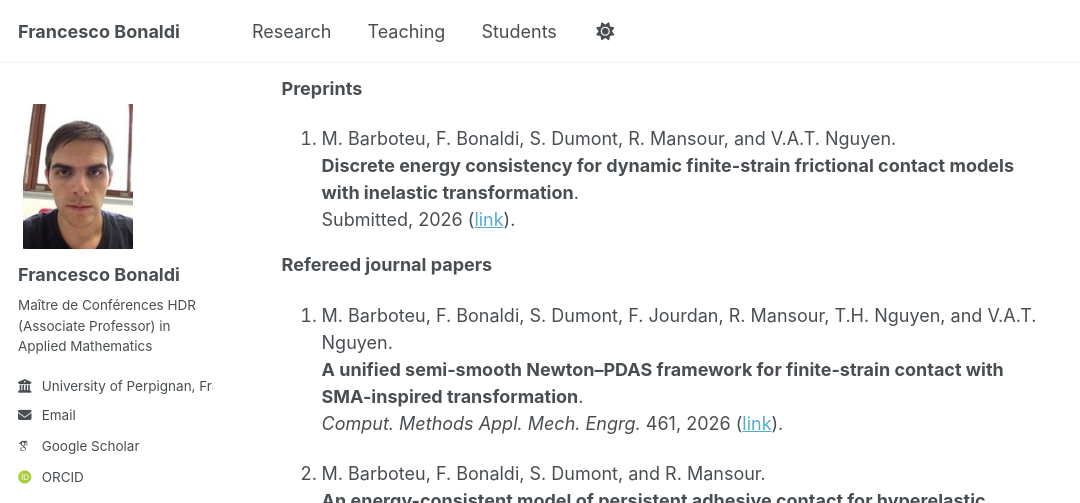
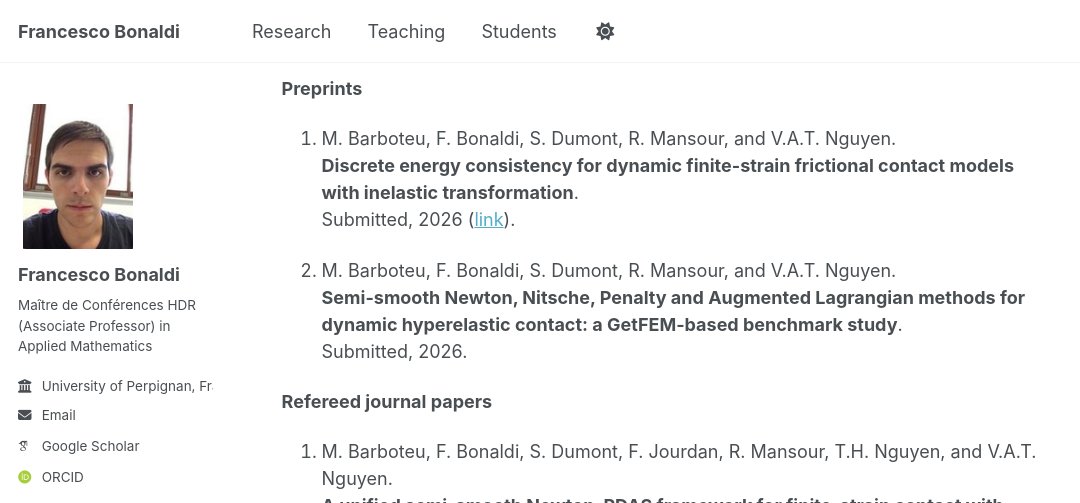
Before and after one commit to fbonaldi/fbonaldi.github.io, a Jekyll site: the page built from _pages/research.md, in a window 1280 px wide and 900 px high, scrolled down 645 px, cut to the strip 0-503 px from the top of the window. Shown: the whole strip, without its empty margins (0-1080 px from the left). Built offline with Jekyll 4.4.1, drawn with Linux system fonts in a browser that asks for light colours; some web fonts are replaced; a script bundle is joined from its source files by our own code; library files that are not in the unit come from our copies.

Commit message:
Update research.md

```diff
--- a/_pages/research.md
+++ b/_pages/research.md
@@ -33,6 +33,11 @@ Publications and preprints
 **Discrete energy consistency for dynamic finite-strain frictional contact models with inelastic transformation**.<br>
 Submitted, 2026 ([link](https://hal.science/hal-05633520)).
 
+1. M. Barboteu, F. Bonaldi, S. Dumont, R. Mansour, and V.A.T. Nguyen.<br>
+**Semi-smooth Newton, Nitsche,
+Penalty and Augmented Lagrangian methods for dynamic hyperelastic contact: a GetFEM-based
+benchmark study**.<br>
+Submitted, 2026.
 
 **Refereed journal papers**
 
```
